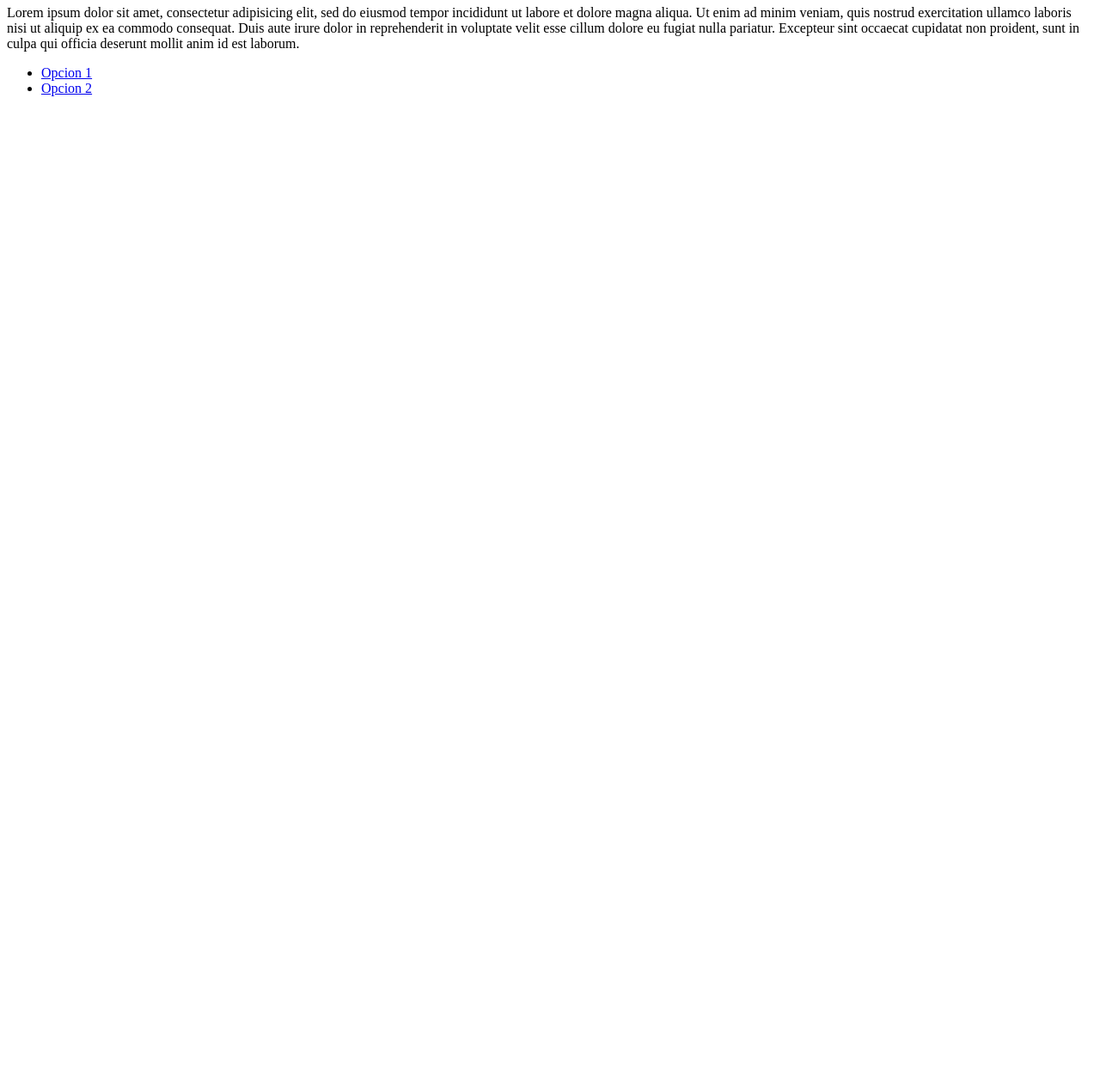
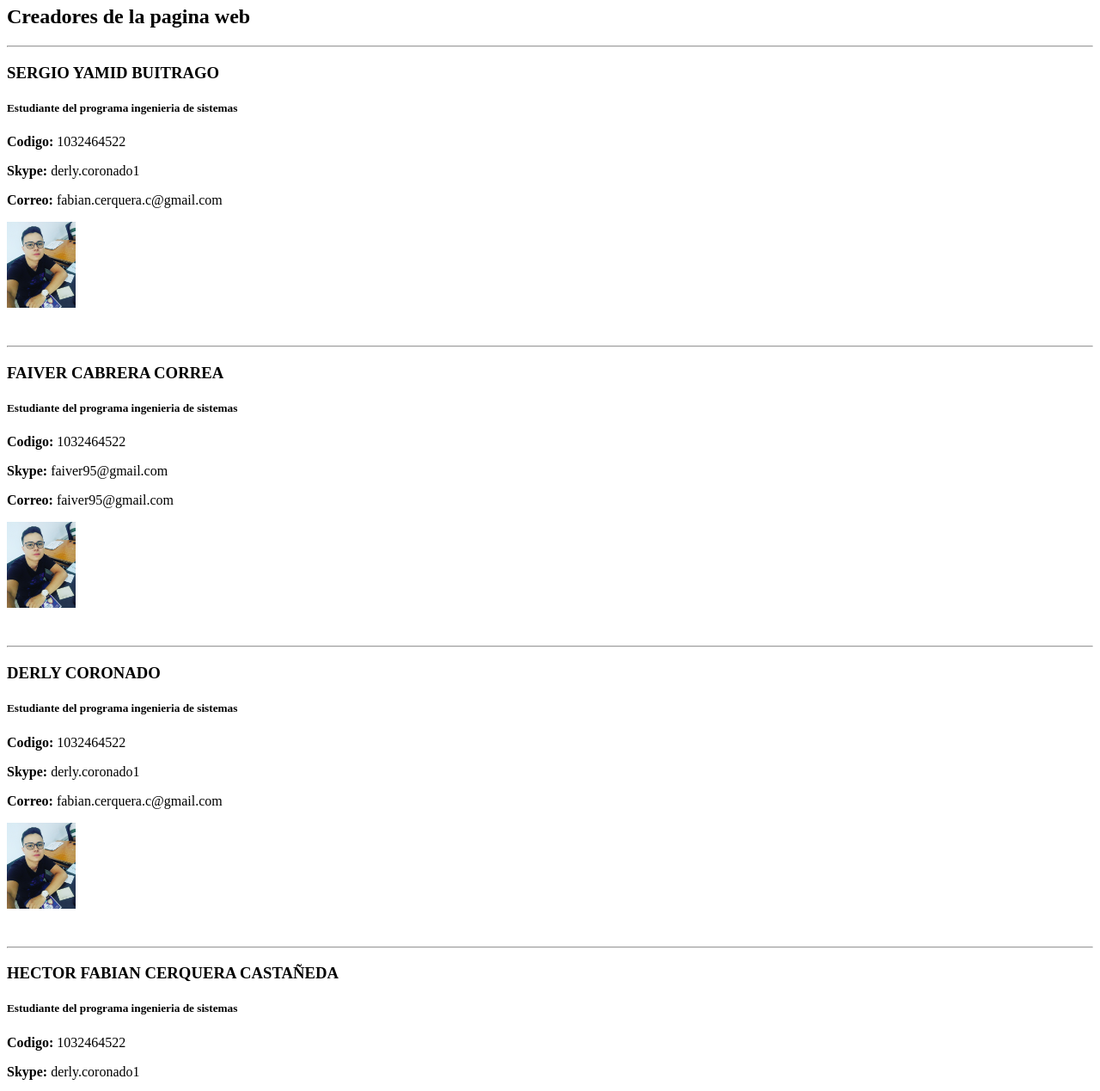
Before and after one commit to fabiancerquera/construccionOVI, a plain HTML site: page autores.html in a window 1280 px wide. Shown: the part 60-1329 px from the top of the page at 86% size. Before the commit the page ends 800 px from the top, so only its background shows below. Drawn offline with Linux system fonts and the light colour scheme.

Commit message:
version2
avance en la estructura

```diff
--- a/autores.html
+++ b/autores.html
@@ -2,26 +2,51 @@
 <head>
 	<link rel="stylesheet" type="text/css" href="css/normalize.css">
 	<meta charset="utf-8">
-	<title>Document</title>
+	<title>Documentghfyhfhfgh</title>
 </head>
 <body>
-	<h1>Mi sitio en html </h1>
-	<p> Lorem ipsum dolor sit amet, consectetur adipisicing elit, sed do eiusmod
-	tempor incididunt ut labore et dolore magna aliqua. Ut enim ad minim veniam,
-	quis nostrud exercitation ullamco laboris nisi ut aliquip ex ea commodo
-	consequat. Duis aute irure dolor in reprehenderit in voluptate velit esse
-	cillum dolore eu fugiat nulla pariatur. Excepteur sint occaecat cupidatat non
-	proident, sunt in culpa qui officia deserunt mollit anim id est laborum. </p>
+	<header>
+	<h1>Autores</h1>
+	</header>
+<h2>Creadores de la pagina web</h2>
+<hr/>
+<h3>SERGIO YAMID BUITRAGO</h3>
+<h5>Estudiante del programa ingenieria de sistemas</h5>
+<p><strong>Codigo:</strong> 1032464522</p>
+<p><strong>Skype:</strong> derly.coronado1</p>
+<p><strong>Correo:</strong> fabian.cerquera.c@gmail.com</p>
+<img src="Imagenes/fabian.jpg" alt="100" height="100"/>
+<br/><br/><br/>
+<hr/>
+<h3>FAIVER CABRERA CORREA</h3>
+<h5>Estudiante del programa ingenieria de sistemas</h5>
+<p><strong>Codigo:</strong> 1032464522</p>
+<p><strong>Skype:</strong> faiver95@gmail.com</p>
+<p><strong>Correo:</strong> faiver95@gmail.com</p>
+<img src="Imagenes/fabian.jpg" alt="100" height="100"/>
+<br/><br/><br/>
+<hr/>
+<h3>DERLY CORONADO</h3>
+<h5>Estudiante del programa ingenieria de sistemas</h5>
+<p><strong>Codigo:</strong> 1032464522</p>
+<p><strong>Skype:</strong> derly.coronado1</p>
+<p><strong>Correo:</strong> fabian.cerquera.c@gmail.com</p>
+<img src="Imagenes/fabian.jpg" alt="100" height="100"/>
 
+<br/><br/><br/>
+<hr/>
+<h3>HECTOR FABIAN CERQUERA CASTAÑEDA</h3>
+<h5>Estudiante del programa ingenieria de sistemas</h5>
+<p><strong>Codigo:</strong> 1032464522</p>
+<p><strong>Skype:</strong> derly.coronado1</p>
+<p><strong>Correo:</strong> fabian.cerquera.c@gmail.com</p>
+<img src="Imagenes/fabian.jpg" alt="100" height="100"/>
+<hr/>
+<a href="mailto:   title="enviar correo a los creadores">Enviar mail</a>
 
-		<ul>
-			<li>
-				<a href="#">Opcion 1</a>
-			</li>
-			<li>
-				<a href="#">Opcion 2</a>
-			</li>
-		</ul>
+		<script src="js/jquery.3.3.1.js"  ></script>
+	<script src="js/modernizr-custom.js"  ></script>
+	<script src="js/prefixfree.js"  ></script>
 
 </body>
 </html>
```
Also changed, not shown: Imagenes/fabian.jpg (added).
